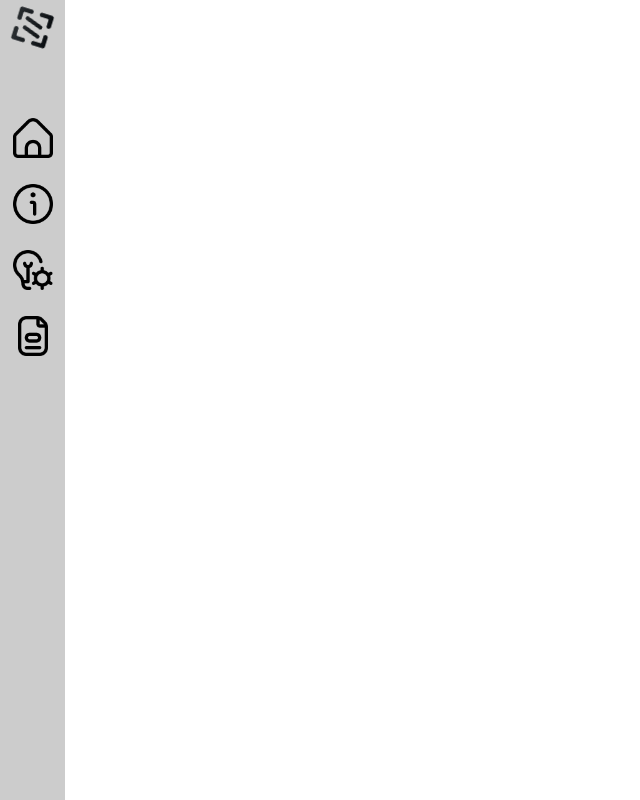
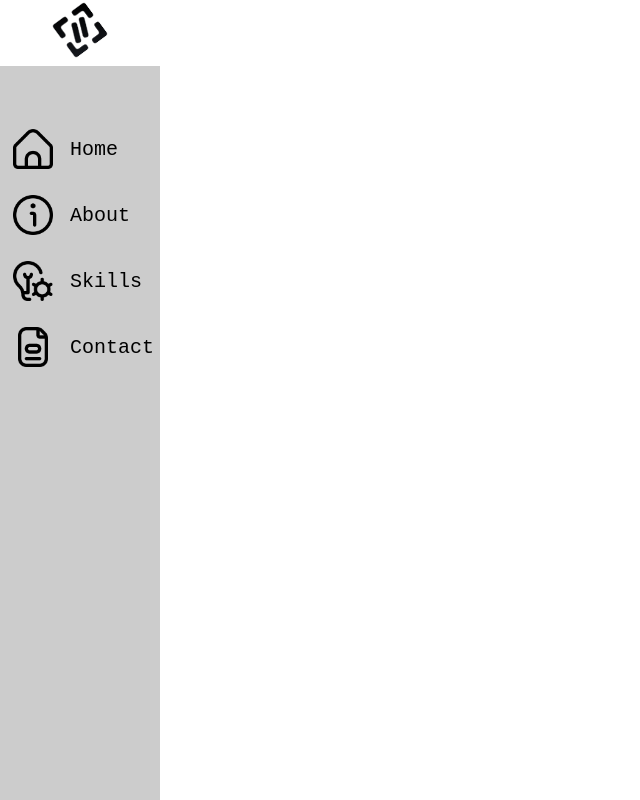
Before and after one commit to PakshP/portfolio, a React (Create React App) app: page / in a window 1280 px wide. Shown: the whole page, without its empty margins (0-640 px from the left). Built offline with nearby package versions, Linux system fonts and the light colour scheme.

Commit message:
vertical nav with working extend

```diff
--- a/src/App.css
+++ b/src/App.css
@@ -1,6 +1,6 @@
 .logo {
-  align-self: center;
-  height: 55px;
+  padding: 10px;
+  height: 40px;
 }
 
 @media (prefers-reduced-motion: no-preference) {
@@ -18,18 +18,40 @@
   }
 }
 
+.navBar.open {
+  position: fixed;
+  top: 0;
+  left: 0;
+  height: 100%;
+  width: 160px;
+  background-color: #b9b9b9b9;
+  transition: width 0.3s ease;
+}
+
+.navButtonText {
+  display: none;
+  position: absolute;
+  left: 60px;
+  top: 50%;
+  transform: translateY(-50%);
+  white-space: nowrap;
+  color: black;
+  padding-left: 10px;
+}
+
+.open .navButtonText {
+  display: block;
+}
+
 .navBar{
   position: fixed;
   top: 0;
   left: 0;
   height: 100%;
   width: 65px;
-  background-color: #b9b9b9b9;
+  background-color: #b9b9b9;
   transition: width 0.3s ease;
-}
-
-.navBar.open {
-  width: 250px;
+  overflow: hidden;
 }
 
 .navBar a{
@@ -70,3 +92,17 @@
   background-color: #ffffff;
   color: black;
 }
+
+.navbuttons a {
+  position: relative;
+  display: flex;
+  align-items: center;
+  text-decoration: none;
+}
+
+.scrollIndicator {
+  position: absolute;
+  width: 100%;
+  background-color: white;
+  transition: height 0.3s ease, top 0.3s ease;
+}
--- a/src/App.js
+++ b/src/App.js
@@ -1,4 +1,4 @@
-import React, { useState } from 'react';
+import React, { useState, useEffect } from 'react';
 import logo from './assests/logo-home.png';
 import home from './assests/home.png';
 import about from './assests/info.png';
@@ -7,29 +7,57 @@ import contact from './assests/form.png';
 import './App.css';
 
 function App() {
-  const [isOpen, setIsOpen] = useState(false);
+  const [isOpen, setIsOpen] = useState(true);
+
+  const [scrollIndicatorHeight, setScrollIndicatorHeight] = useState(0);
+  const [scrollIndicatorTop, setScrollIndicatorTop] = useState(0);
+
+  useEffect(() => {
+    const updateScrollIndicator = () => {
+      const scrolled = window.scrollY;
+      const totalHeight = document.documentElement.scrollHeight - window.innerHeight;
+      const scrollPercent = scrolled / totalHeight;
+      const indicatorHeight = scrollPercent * window.innerHeight;
+      setScrollIndicatorHeight(indicatorHeight);
+      setScrollIndicatorTop((scrollPercent * (window.innerHeight - indicatorHeight)));
+    };
+
+    // Update scroll indicator on mount and on scroll
+    updateScrollIndicator();
+    window.addEventListener('scroll', updateScrollIndicator);
+
+    // Cleanup listener when the component unmounts
+    return () => window.removeEventListener('scroll', updateScrollIndicator);
+  }, []);
 
   const toggleMenu = () => {
     setIsOpen(!isOpen);
   };
 
   return (
-    <div className='navBar'>
-      <a className='logo' onClick={toggleMenu}>
+    <div className={`navBar ${isOpen ? 'open' : ''}`}>
+      <div className="scrollIndicator"
+           style={{ height: `${scrollIndicatorHeight}px`,
+           top: `${scrollIndicatorTop}px`,}}></div>
+      <a href='#' className='menu' onClick={toggleMenu}>
         <img src={logo} alt='logo' className='logo' />
       </a>
       <div className={`navbuttons ${isOpen ? 'open' : ''}`}>
         <a href='#home'>
           <img src={home} alt='home' />
+          <span className='navButtonText'>Home</span>
         </a>
         <a href='#about'>
           <img src={about} alt='about' />
+          <span className='navButtonText'>About</span>
         </a>
         <a href='#skills'>
           <img src={skills} alt='skills' />
+          <span className='navButtonText'>Skills</span>
         </a>
         <a href='#contact'>
           <img src={contact} alt='contact' />
+          <span className='navButtonText'>Contact</span>
         </a>
       </div>
     </div>
```
Also changed, not shown: src/assests/logo-home.png.
